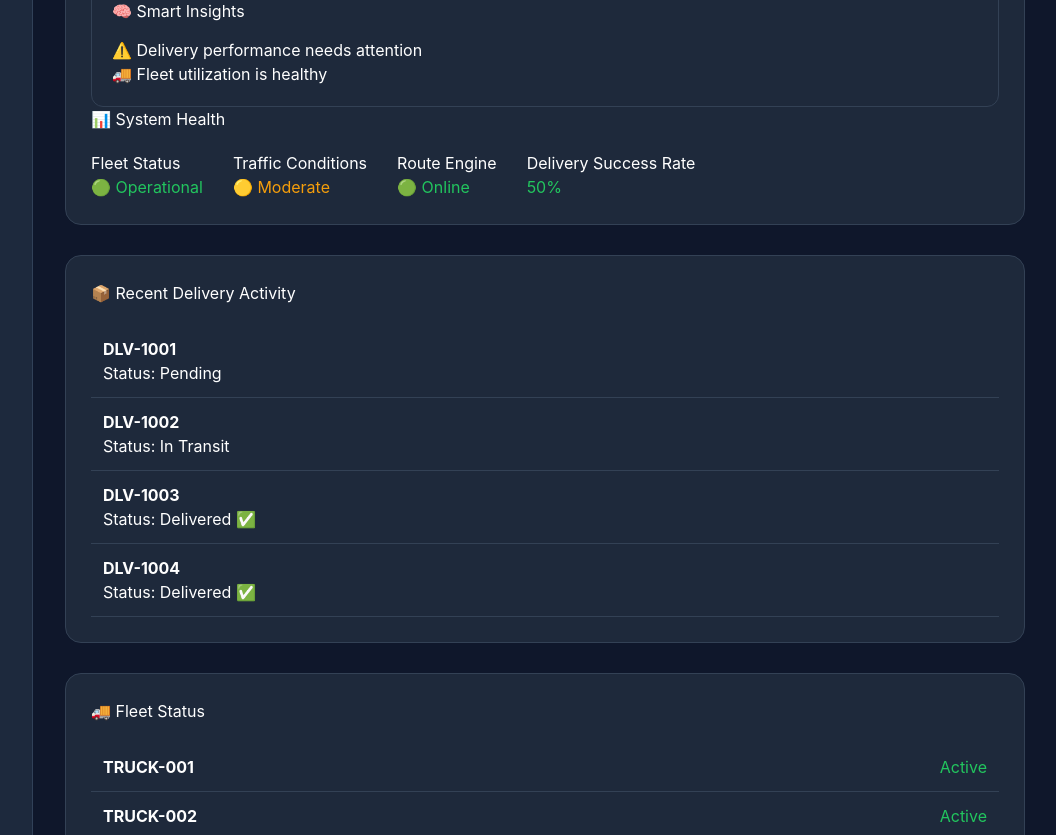
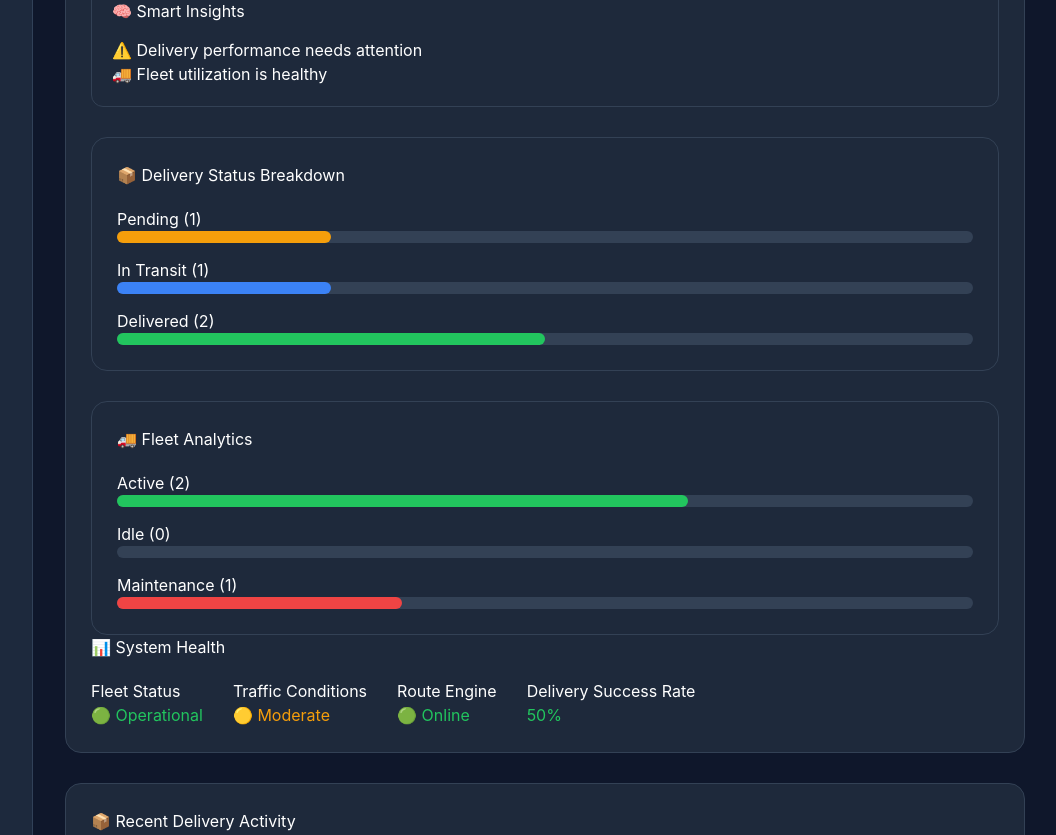
Before and after one commit to harshskarki/SmartRoute-Logistics-Management-System, a React (Vite) app: page / in a window 1280 px wide. Shown: the part 720-1555 px from the top of the page, without its empty margins (223-1279 px from the left). Built offline with nearby package versions, Linux system fonts and the light colour scheme.

Commit message:
Complete Phase 4 Dashboard Analytics

```diff
--- a/src/pages/Dashboard.jsx
+++ b/src/pages/Dashboard.jsx
@@ -10,6 +10,16 @@ function Dashboard() {
         vehicle.status === "Active"
     ).length;
 
+      const idleVehicles =
+  vehicles.filter(
+    (vehicle) =>
+      vehicle.status === "Idle"
+  ).length;
+
+const totalVehicles =
+  vehicles.length;
+
+
   const pendingDeliveries =
     deliveries.filter(
       (delivery) =>
@@ -19,8 +29,7 @@ function Dashboard() {
   const completedDeliveries =
     deliveries.filter(
       (delivery) =>
-        delivery.status ===
-        "Delivered ✅"
+        delivery.status ==="Delivered ✅"
     ).length;
 
   const activeDeliveries =
@@ -55,6 +64,30 @@ const fleetUtilization =
   deliverySuccessRate >= 80
     ? "✅ Delivery performance is excellent"
     : "⚠️ Delivery performance needs attention";
+
+      const pendingCount =
+  deliveries.filter(
+    (delivery) =>
+      delivery.status === "Pending"
+  ).length;
+
+const inTransitCount =
+  deliveries.filter(
+    (delivery) =>
+      delivery.status === "In Transit"
+  ).length;
+
+const deliveredCount =
+  deliveries.filter(
+    (delivery) =>
+      delivery.status === "Delivered ✅"
+  ).length;
+
+  const maintenanceVehicles =
+  vehicles.filter(
+    (vehicle) =>
+      vehicle.status ==="Maintenance"
+  ).length;
 
 const fleetInsight =
   fleetUtilization >= 60
@@ -330,6 +363,194 @@ const fleetInsight =
   </p>
 </div>
 
+          <div
+  style={{
+    marginTop: "30px",
+    background: "#1e293b",
+    padding: "25px",
+    borderRadius: "16px",
+    border: "1px solid #334155",
+  }}
+>
+  <h2>📦 Delivery Status Breakdown</h2>
+
+  <div style={{ marginTop: "20px" }}>
+    <p>Pending ({pendingCount})</p>
+
+    <div
+      style={{
+        height: "12px",
+        background: "#334155",
+        borderRadius: "10px",
+      }}
+    >
+      <div
+        style={{
+          width: `${
+            totalDeliveries > 0
+              ? (pendingCount /
+                  totalDeliveries) *
+                100
+              : 0
+          }%`,
+          height: "100%",
+          background: "#f59e0b",
+          borderRadius: "10px",
+        }}
+      />
+    </div>
+
+    <p style={{ marginTop: "15px" }}>
+      In Transit ({inTransitCount})
+    </p>
+
+    <div
+      style={{
+        height: "12px",
+        background: "#334155",
+        borderRadius: "10px",
+      }}
+    >
+      <div
+        style={{
+          width: `${
+            totalDeliveries > 0
+              ? (inTransitCount /
+                  totalDeliveries) *
+                100
+              : 0
+          }%`,
+          height: "100%",
+          background: "#3b82f6",
+          borderRadius: "10px",
+        }}
+      />
+    </div>
+
+    <p style={{ marginTop: "15px" }}>
+      Delivered ({deliveredCount})
+    </p>
+
+    <div
+      style={{
+        height: "12px",
+        background: "#334155",
+        borderRadius: "10px",
+      }}
+    >
+      <div
+        style={{
+          width: `${
+            totalDeliveries > 0
+              ? (deliveredCount /
+                  totalDeliveries) *
+                100
+              : 0
+          }%`,
+          height: "100%",
+          background: "#22c55e",
+          borderRadius: "10px",
+        }}
+      />
+    </div>
+  </div>
+</div>
+
+        <div
+  style={{
+    marginTop: "30px",
+    background: "#1e293b",
+    padding: "25px",
+    borderRadius: "16px",
+    border: "1px solid #334155",
+  }}
+>
+  <h2>🚚 Fleet Analytics</h2>
+
+  <div style={{ marginTop: "20px" }}>
+    <p>
+      Active ({activeVehicles})
+    </p>
+
+    <div
+      style={{
+        height: "12px",
+        background: "#334155",
+        borderRadius: "10px",
+      }}
+    >
+      <div
+        style={{
+          width: `${
+            totalVehicles > 0
+              ? (activeVehicles /
+                  totalVehicles) *
+                100
+              : 0
+          }%`,
+          height: "100%",
+          background: "#22c55e",
+          borderRadius: "10px",
+        }}
+      />
+    </div>
+
+    <p style={{ marginTop: "15px" }}>
+      Idle ({idleVehicles})
+    </p>
+
+    <div
+      style={{
+        height: "12px",
+        background: "#334155",
+        borderRadius: "10px",
+      }}
+    >
+      <div
+        style={{
+          width: `${
+            totalVehicles > 0
+              ? (idleVehicles /
+                  totalVehicles) *
+                100
+              : 0
+          }%`,
+          height: "100%",
+          background: "#f59e0b",
+          borderRadius: "10px",
+        }}
+      />
+    </div>
+
+    <p style={{ marginTop: "15px" }}>
+      Maintenance ({maintenanceVehicles})
+    </p>
+
+    <div
+      style={{
+        height: "12px",
+        background: "#334155",
+        borderRadius: "10px",
+      }}
+    >
+      <div
+        style={{
+          width: `${
+            totalVehicles > 0
+              ? (maintenanceVehicles /
+                  totalVehicles) *
+                100
+              : 0
+          }%`,
+          height: "100%",
+          background: "#ef4444",
+          borderRadius: "10px",
+        }}
+      />
+    </div>
+  </div>
+</div>
+
         <h2>📊 System Health</h2>
 
         <div
```
